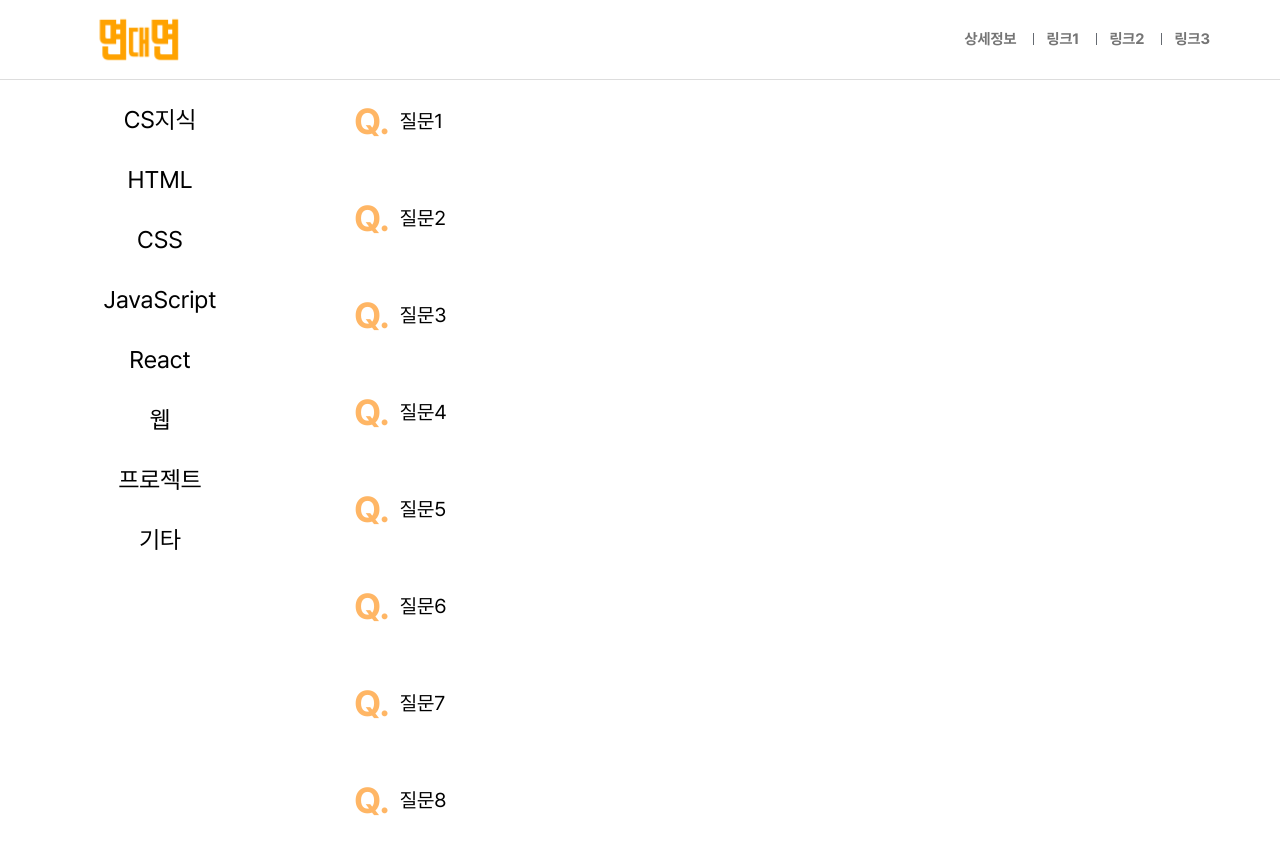
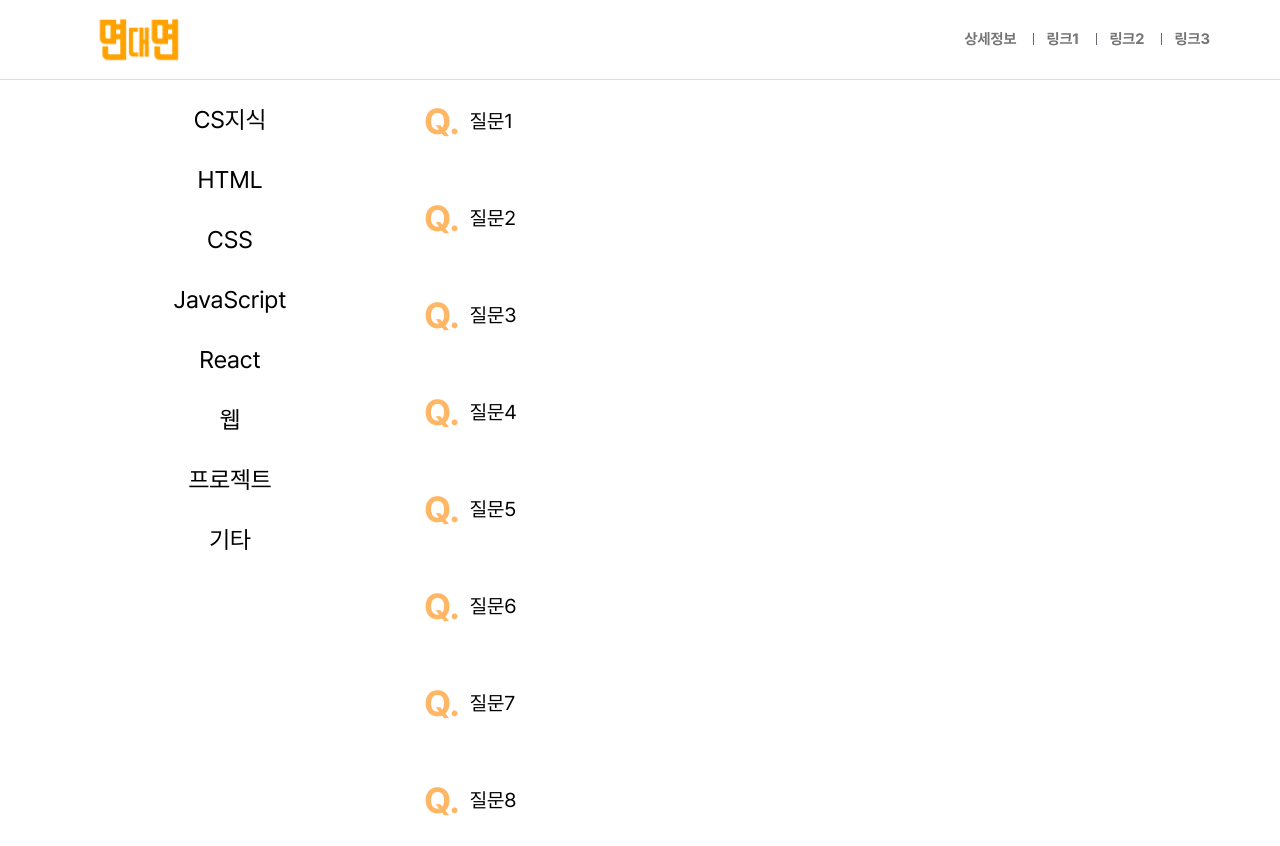
Before and after one commit to Jetty2020/random-interview, a Next.js app: page /list in a window 1280 px wide. Built offline with nearby package versions, Linux system fonts and the light colour scheme.

Commit message:
:lipstick: 페이지 컴포넌트의 크기와 마진을 일관적으로 적용하기 위한 Container 컴포넌트 추가

```diff
--- /dev/null
+++ b/src/components/common/ContainerPage.tsx
@@ -0,0 +1,22 @@
+import styled from '@emotion/styled';
+import React from 'react';
+import { pxToRem } from '@utils/pxToRem';
+
+interface ContainerPageProps {
+  children: React.ReactNode;
+}
+
+const ContainerPage = ({ children }: ContainerPageProps) => {
+  return (
+    <section>
+      <Container>{children}</Container>
+    </section>
+  );
+};
+
+const Container = styled.div`
+  max-width: ${pxToRem(1140)};
+  margin: 0 auto;
+`;
+
+export default ContainerPage;
--- a/src/pages/list.tsx
+++ b/src/pages/list.tsx
@@ -1,5 +1,6 @@
 import type { NextPage } from 'next';
 import { useCallback, useState } from 'react';
+import ContainerPage from '@components/common/ContainerPage';
 import PageTitle from '@components/common/PageTitle';
 import ListCategory from '@components/questionList/ListCategory';
 import { CATEGORIES } from '@constants/categories';
@@ -21,13 +22,13 @@ const QuestionListPage: NextPage = () => {
     }, []);
 
   return (
-    <>
+    <ContainerPage>
       <PageTitle title="면접 질문 목록" />
       <WrapperQuestion>
         <ListCategory selection={selection} categoryClick={categoryClick} />
         <ListQuestion selection={selection} />
       </WrapperQuestion>
-    </>
+    </ContainerPage>
   );
 };
 
```
